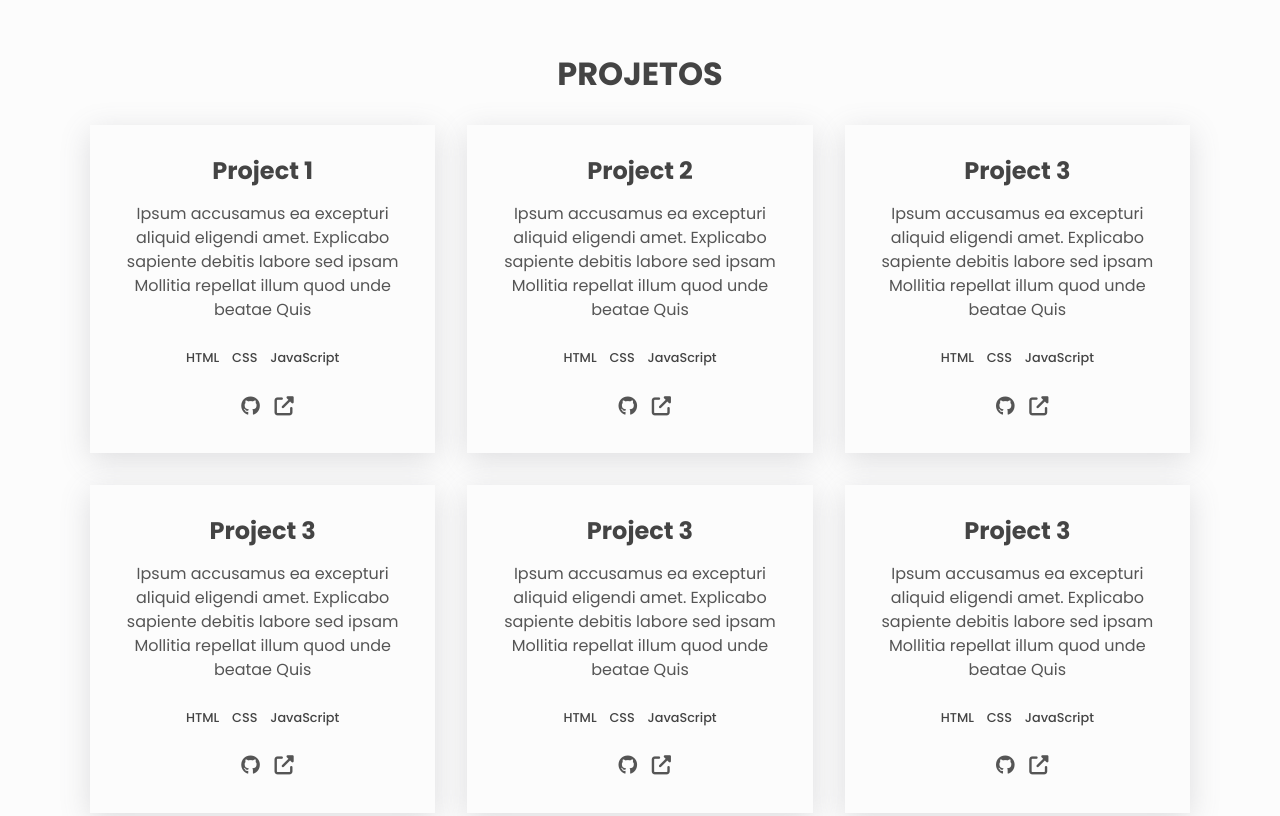
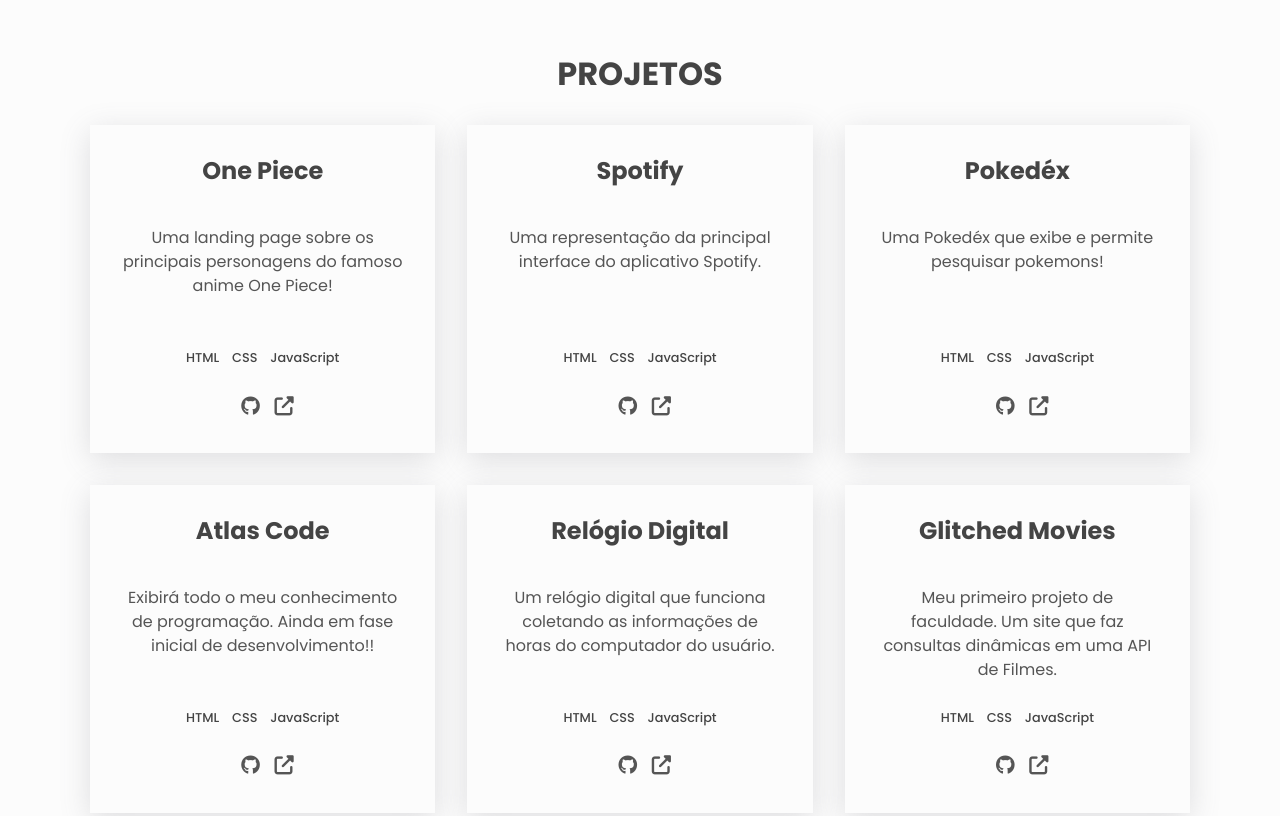
Before and after one commit to nnnyck/portfolio, a plain HTML site: page index.html in a window 1280 px wide. Shown: the part 600-1416 px from the top of the page. Drawn offline with Linux system fonts and the light colour scheme.

Commit message:
add: projetos

```diff
--- a/index.html
+++ b/index.html
@@ -93,11 +93,154 @@
 
         <div class="projects__grid">
           <div class="project">
-            <h3>Project 1</h3>
+            <h3>One Piece</h3> <br>
             <p class="project__description">
-              Ipsum accusamus ea excepturi aliquid eligendi amet. Explicabo
-              sapiente debitis labore sed ipsam Mollitia repellat illum quod
-              unde beatae Quis
+              Uma landing page sobre os principais personagens do famoso anime One Piece!
+            </p> <br>
+            <ul class="project__stack">
+              <li class="project__stack-item">HTML</li>
+              <li class="project__stack-item">CSS</li>
+              <li class="project__stack-item">JavaScript</li>
+            </ul>
+
+            <a
+              href="https://github.com/nnnyck/lp-one_piece"
+              aria-label="source code"
+              class="link link--icon"
+              target="_blank"
+            >
+              <i aria-hidden="true" class="fab fa-github"></i>
+            </a>
+            <a
+              href="https://nnnyck.github.io/lp-one_piece/"
+              aria-label="live preview"
+              class="link link--icon"
+              target="_blank"
+            >
+              <i aria-hidden="true" class="fas fa-external-link-alt"></i>
+            </a>
+          </div>
+
+          <div class="project">
+            <h3>Spotify</h3> <br>
+            <p class="project__description">
+              Uma representação da principal interface do aplicativo Spotify.
+            </p> <br> <br>
+            <ul class="project__stack">
+              <li class="project__stack-item">HTML</li>
+              <li class="project__stack-item">CSS</li>
+              <li class="project__stack-item">JavaScript</li>
+            </ul>
+
+            <a
+              href="https://github.com/nnnyck/Spotify-Imersao_Alura"
+              aria-label="source code"
+              class="link link--icon"
+              target="_blank"
+            >
+              <i aria-hidden="true" class="fab fa-github"></i>
+            </a>
+            <a
+              href="https://nnnyck.github.io/Spotify-Imersao_Alura/"
+              aria-label="live preview"
+              class="link link--icon"
+              target="_blank"
+            >
+              <i aria-hidden="true" class="fas fa-external-link-alt"></i>
+            </a>
+          </div>
+
+          <div class="project">
+            <h3>Pokedéx</h3> <br>
+            <p class="project__description">
+              Uma Pokedéx que exibe e permite pesquisar pokemons!
+            </p> <br> <br>
+            <ul class="project__stack">
+              <li class="project__stack-item">HTML</li>
+              <li class="project__stack-item">CSS</li>
+              <li class="project__stack-item">JavaScript</li>
+            </ul>
+
+            <a
+              href="https://github.com/nnnyck/pokedex"
+              aria-label="source code"
+              class="link link--icon"
+              target="_blank"
+            >
+              <i aria-hidden="true" class="fab fa-github"></i>
+            </a>
+            <a
+              href="https://nnnyck.github.io/pokedex/"
+              aria-label="live preview"
+              class="link link--icon"
+              target="_blank"
+            >
+              <i aria-hidden="true" class="fas fa-external-link-alt"></i>
+            </a>
+          </div>
+
+          <div class="project">
+            <h3>Atlas Code</h3> <br>
+            <p class="project__description">
+              Exibirá todo o meu conhecimento de programação. Ainda em fase inicial de desenvolvimento!!
+            </p> <br>
+            <ul class="project__stack">
+              <li class="project__stack-item">HTML</li>
+              <li class="project__stack-item">CSS</li>
+              <li class="project__stack-item">JavaScript</li>
+            </ul>
+
+            <a
+              href="https://github.com/nnnyck/atlas_code"
+              aria-label="source code"
+              class="link link--icon"
+              target="_blank"
+            >
+              <i aria-hidden="true" class="fab fa-github"></i>
+            </a>
+            <a
+              href="https://nnnyck.github.io/atlas_code/"
+              aria-label="live preview"
+              class="link link--icon"
+              target="_blank"
+            >
+              <i aria-hidden="true" class="fas fa-external-link-alt"></i>
+            </a>
+          </div>
+
+          <div class="project">
+            <h3>Relógio Digital</h3> <br>
+            <p class="project__description">
+              Um relógio digital que funciona coletando as informações de horas do computador do usuário.
+            </p> <br>
+            <ul class="project__stack">
+              <li class="project__stack-item">HTML</li>
+              <li class="project__stack-item">CSS</li>
+              <li class="project__stack-item">JavaScript</li>
+            </ul>
+
+            <a
+              href="https://github.com/nnnyck/relogio-digital"
+              aria-label="source code"
+              class="link link--icon"
+              target="_blank"
+            >
+              <i aria-hidden="true" class="fab fa-github"></i>
+            </a>
+            <a
+              href="https://nnnyck.github.io/relogio-digital/"
+              aria-label="live preview"
+              class="link link--icon"
+              target="_blank"
+            >
+              <i aria-hidden="true" class="fas fa-external-link-alt"></i>
+            </a>
+          </div>
+
+          <div class="project">
+            <h3>Glitched Movies</h3> <br>
+            <p class="project__description">
+              Meu primeiro projeto de faculdade. Um site que faz consultas dinâmicas em uma API de Filmes.
             </p>
             <ul class="project__stack">
               <li class="project__stack-item">HTML</li>
@@ -106,161 +249,18 @@
             </ul>
 
             <a
-              href="https://github.com"
+              href="https://github.com/nnnyck/Glitched-Movies"
               aria-label="source code"
               class="link link--icon"
+              target="_blank"
             >
               <i aria-hidden="true" class="fab fa-github"></i>
             </a>
             <a
-              href="https://example.com"
+              href="https://nnnyck.github.io/Glitched-Movies/"
               aria-label="live preview"
               class="link link--icon"
-            >
-              <i aria-hidden="true" class="fas fa-external-link-alt"></i>
-            </a>
-          </div>
-
-          <div class="project">
-            <h3>Project 2</h3>
-            <p class="project__description">
-              Ipsum accusamus ea excepturi aliquid eligendi amet. Explicabo
-              sapiente debitis labore sed ipsam Mollitia repellat illum quod
-              unde beatae Quis
-            </p>
-            <ul class="project__stack">
-              <li class="project__stack-item">HTML</li>
-              <li class="project__stack-item">CSS</li>
-              <li class="project__stack-item">JavaScript</li>
-            </ul>
-
-            <a
-              href="https://github.com"
-              aria-label="source code"
-              class="link link--icon"
-            >
-              <i aria-hidden="true" class="fab fa-github"></i>
-            </a>
-            <a
-              href="https://example.com"
-              aria-label="live preview"
-              class="link link--icon"
-            >
-              <i aria-hidden="true" class="fas fa-external-link-alt"></i>
-            </a>
-          </div>
-
-          <div class="project">
-            <h3>Project 3</h3>
-            <p class="project__description">
-              Ipsum accusamus ea excepturi aliquid eligendi amet. Explicabo
-              sapiente debitis labore sed ipsam Mollitia repellat illum quod
-              unde beatae Quis
-            </p>
-            <ul class="project__stack">
-              <li class="project__stack-item">HTML</li>
-              <li class="project__stack-item">CSS</li>
-              <li class="project__stack-item">JavaScript</li>
-            </ul>
-
-            <a
-              href="https://github.com"
-              aria-label="source code"
-              class="link link--icon"
-            >
-              <i aria-hidden="true" class="fab fa-github"></i>
-            </a>
-            <a
-              href="https://example.com"
-              aria-label="live preview"
-              class="link link--icon"
-            >
-              <i aria-hidden="true" class="fas fa-external-link-alt"></i>
-            </a>
-          </div>
-
-          <div class="project">
-            <h3>Project 3</h3>
-            <p class="project__description">
-              Ipsum accusamus ea excepturi aliquid eligendi amet. Explicabo
-              sapiente debitis labore sed ipsam Mollitia repellat illum quod
-              unde beatae Quis
-            </p>
-            <ul class="project__stack">
-              <li class="project__stack-item">HTML</li>
-              <li class="project__stack-item">CSS</li>
-              <li class="project__stack-item">JavaScript</li>
-            </ul>
-
-            <a
-              href="https://github.com"
-              aria-label="source code"
-              class="link link--icon"
-            >
-              <i aria-hidden="true" class="fab fa-github"></i>
-            </a>
-            <a
-              href="https://example.com"
-              aria-label="live preview"
-              class="link link--icon"
-            >
-              <i aria-hidden="true" class="fas fa-external-link-alt"></i>
-            </a>
-          </div>
-
-          <div class="project">
-            <h3>Project 3</h3>
-            <p class="project__description">
-              Ipsum accusamus ea excepturi aliquid eligendi amet. Explicabo
-              sapiente debitis labore sed ipsam Mollitia repellat illum quod
-              unde beatae Quis
-            </p>
-            <ul class="project__stack">
-              <li class="project__stack-item">HTML</li>
-              <li class="project__stack-item">CSS</li>
-              <li class="project__stack-item">JavaScript</li>
-            </ul>
-
-            <a
-              href="https://github.com"
-              aria-label="source code"
-              class="link link--icon"
-            >
-              <i aria-hidden="true" class="fab fa-github"></i>
-            </a>
-            <a
-              href="https://example.com"
-              aria-label="live preview"
-              class="link link--icon"
-            >
-              <i aria-hidden="true" class="fas fa-external-link-alt"></i>
-            </a>
-          </div>
-
-          <div class="project">
-            <h3>Project 3</h3>
-            <p class="project__description">
-              Ipsum accusamus ea excepturi aliquid eligendi amet. Explicabo
-              sapiente debitis labore sed ipsam Mollitia repellat illum quod
-              unde beatae Quis
-            </p>
-            <ul class="project__stack">
-              <li class="project__stack-item">HTML</li>
-              <li class="project__stack-item">CSS</li>
-              <li class="project__stack-item">JavaScript</li>
-            </ul>
-
-            <a
-              href="https://github.com"
-              aria-label="source code"
-              class="link link--icon"
-            >
-              <i aria-hidden="true" class="fab fa-github"></i>
-            </a>
-            <a
-              href="https://example.com"
-              aria-label="live preview"
-              class="link link--icon"
+              target="_blank"
             >
               <i aria-hidden="true" class="fas fa-external-link-alt"></i>
             </a>
--- a/styles.css
+++ b/styles.css
@@ -266,6 +266,7 @@ main {
 .about__desc {
   font-size: 1rem;
   max-width: 600px;
+  text-align: center;
 }
 
 .about__desc,
```
